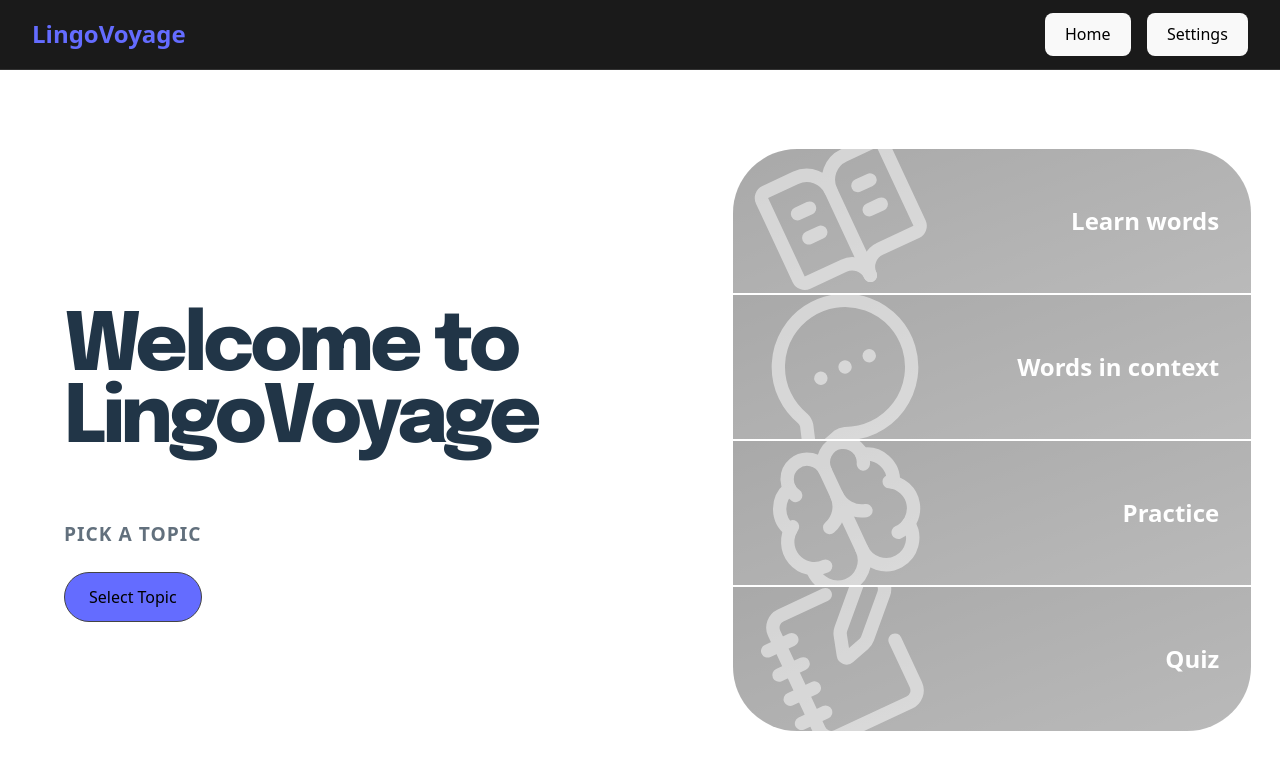
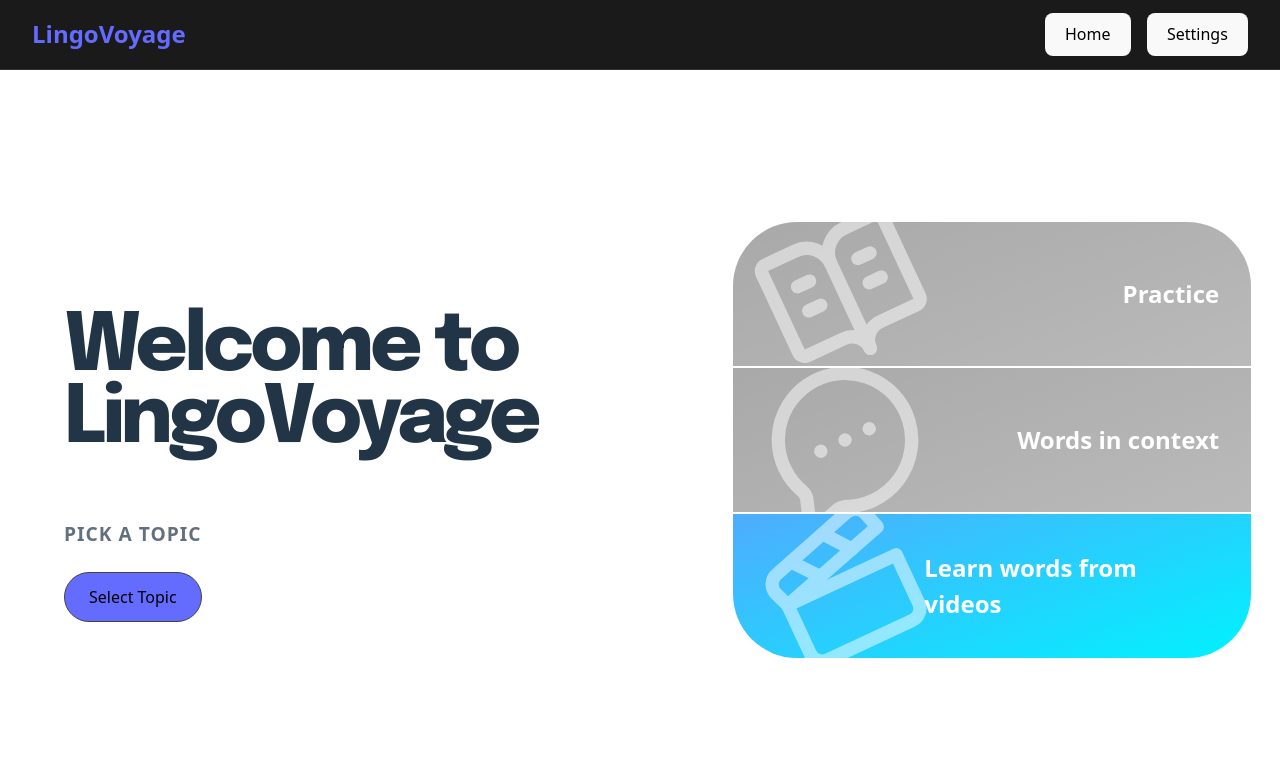
Before and after one commit to tui2019/LingoVoyage, a React (Vite) app in the folder lingo-voyage/: page / in a window 1280 px wide. Shown: the top 770 px of the page. Built offline with nearby package versions, Linux system fonts and the light colour scheme.

Commit message:
Home page update

```diff
--- a/lingo-voyage/src/App.css
+++ b/lingo-voyage/src/App.css
@@ -201,14 +201,8 @@
     justify-content: space-between;
 }
 .lesson-button-3 {
+    border-radius: 0 0 4rem 4rem;
     background: linear-gradient(160deg, #4facfe, #00f2fe);
-    display: flex;
-    align-items: center;
-    justify-content: space-between;
-}
-.lesson-button-4 {
-    border-radius: 0 0 4rem 4rem;
-    background: linear-gradient(160deg, #00f2fe, #43e97b);
     display: flex;
     align-items: center;
     justify-content: space-between;
@@ -242,7 +236,7 @@
     transform: translateX(-15px);
     font-weight: 700;
 }
-.home-content-right-disabled div {
+.home-content-right-disabled .lesson-button-disablable {
     background: linear-gradient(160deg, #555555, #777777);
     opacity: 0.5;
     pointer-events: none;
--- a/lingo-voyage/src/App.jsx
+++ b/lingo-voyage/src/App.jsx
@@ -4,10 +4,9 @@ import Home from './pages/Home.jsx'
 import Settings from './pages/Settings.jsx'
 import Navbar from './components/Navbar.jsx'
 import QuizNavbar from './components/QuizNavbar.jsx';
-import LearnWords from './pages/LearnWords.jsx';
 import WordsInContext from './pages/WordsInContext.jsx';
 import Practice from './pages/Practice.jsx';
-import Quiz from './pages/Quiz.jsx';
+import LearnFromVideos from './pages/LearnFromVideos.jsx';
 
 function App() {
   // const [currentPage, setCurrentPage] = useState('home');
@@ -18,10 +17,9 @@ function App() {
             <Routes>
               <Route path="/" element={<><Navbar /><Home /></>} />
               <Route path="/settings" element={<><Navbar /><Settings /></>} />
-              <Route path="/new_words" element={<><QuizNavbar /><LearnWords /></>} />
               <Route path="/words_in_context" element={<><QuizNavbar /><WordsInContext /></>} />
               <Route path="/practice" element={<><QuizNavbar /><Practice /></>} />
-              <Route path="/quiz" element={<><QuizNavbar /><Quiz /></>} />
+              <Route path="/words_from_videos" element={<><QuizNavbar /><LearnFromVideos /></>} />
             </Routes>
           </main>
         </div>
--- a/lingo-voyage/src/pages/Home.jsx
+++ b/lingo-voyage/src/pages/Home.jsx
@@ -1,6 +1,6 @@
 import React, { useState } from 'react';
 import { useNavigate } from 'react-router-dom';
-import { BookOpenText, MessageCircleMore, Brain, NotebookPen } from "lucide-react";
+import { BookOpenText, MessageCircleMore, Clapperboard } from "lucide-react";
 import TopicPicker from '../components/TopicPicker.jsx';
 
 function Home() {
@@ -31,10 +31,9 @@ function Home() {
       </div>
 
       <div className={`home-content-right ${selectedTopic ? '' : 'home-content-right-disabled'}`}>
-        <div onClick={() => navigate('/new_words')} className="lesson-button lesson-button-1"><BookOpenText className="lesson-button-icon" /><span className="lesson-button-text">Learn words</span></div>
-        <div onClick={() => navigate('/words_in_context')} className="lesson-button lesson-button-2"><MessageCircleMore className="lesson-button-icon" /><span className="lesson-button-text">Words in context</span></div>
-        <div onClick={() => navigate('/practice')} className="lesson-button lesson-button-3"><Brain className="lesson-button-icon" /><span className="lesson-button-text">Practice</span></div>
-        <div onClick={() => navigate('/quiz')} className="lesson-button lesson-button-4"><NotebookPen className="lesson-button-icon" /><span className="lesson-button-text">Quiz</span></div>
+        <div onClick={() => navigate('/practice')} className="lesson-button lesson-button-1 lesson-button-disablable"><BookOpenText className="lesson-button-icon" /><span className="lesson-button-text">Practice</span></div>
+        <div onClick={() => navigate('/words_in_context')} className="lesson-button lesson-button-2 lesson-button-disablable"><MessageCircleMore className="lesson-button-icon" /><span className="lesson-button-text">Words in context</span></div>
+        <div onClick={() => navigate('/words_from_videos')} className="lesson-button lesson-button-3"><Clapperboard className="lesson-button-icon" /><span className="lesson-button-text">Learn words from videos</span></div>
       </div>
       <TopicPicker isOpen={isOpen} topicList={topics} currentTopic={selectedTopic} changeTopic={handleTopicChange} />
     </div>
--- /dev/null
+++ b/lingo-voyage/src/pages/LearnFromVideos.jsx
@@ -0,0 +1,10 @@
+function LearnFromVideos() {
+  return (
+    <div>
+      <h1>Learn From Videos</h1>
+      <p>This is the Learn From Videos page.</p>
+    </div>
+  );
+}
+
+export default LearnFromVideos;
--- a/lingo-voyage/src/pages/LearnWords.jsx
+++ /dev/null
@@ -1,10 +0,0 @@
-function LearnWords() {
-  return (
-    <div>
-      <h1>Learn Words Page</h1>
-      {/* Add your Learn Words page content here */}
-    </div>
-  );
-}
-
-export default LearnWords;
--- a/lingo-voyage/src/pages/Quiz.jsx
+++ /dev/null
@@ -1,10 +0,0 @@
-function Quiz() {
-  return (
-    <div className="quiz-page">
-      <h1>Quiz Page</h1>
-      <p>This is where the quiz content will go.</p>
-    </div>
-  );
-}
-
-export default Quiz;
```
